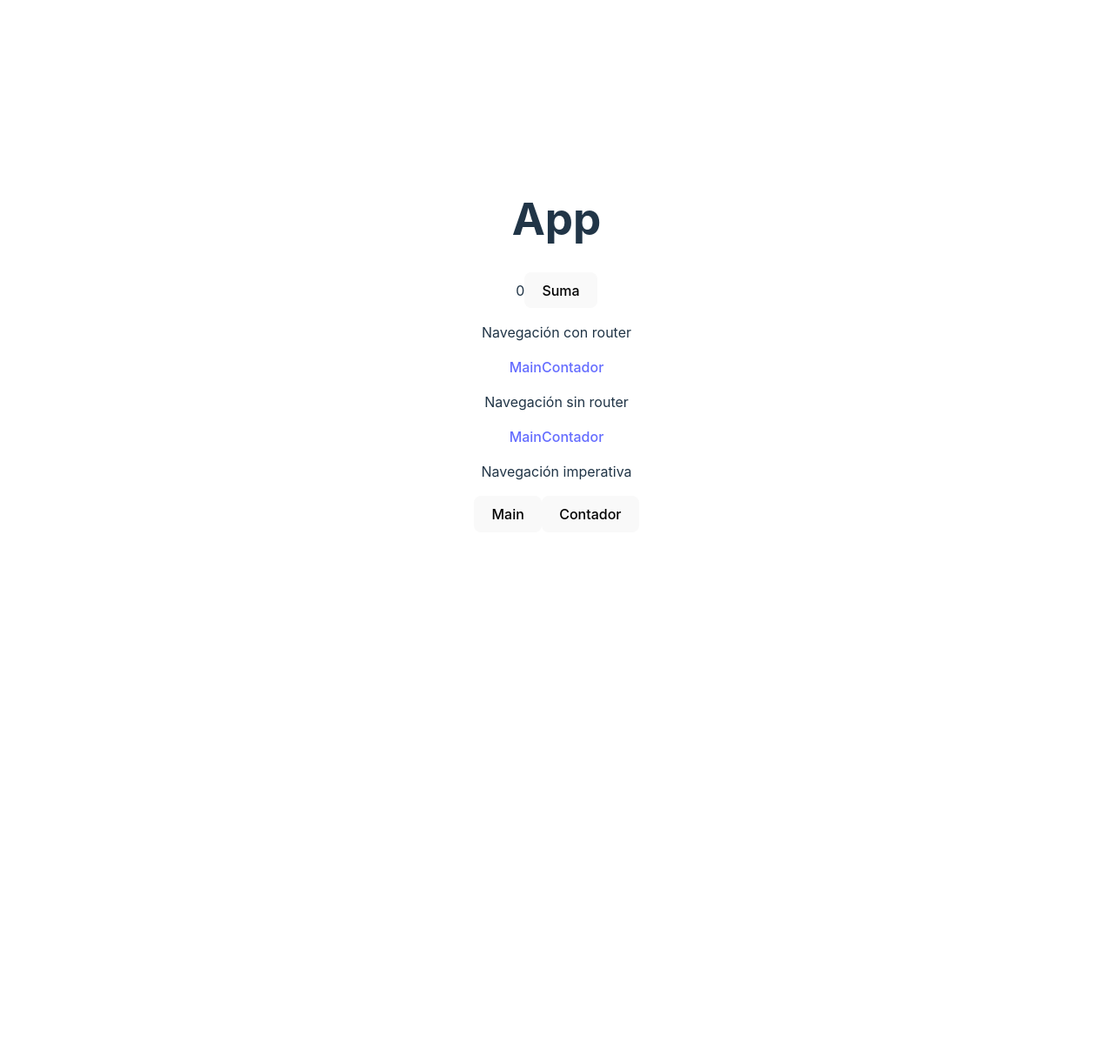
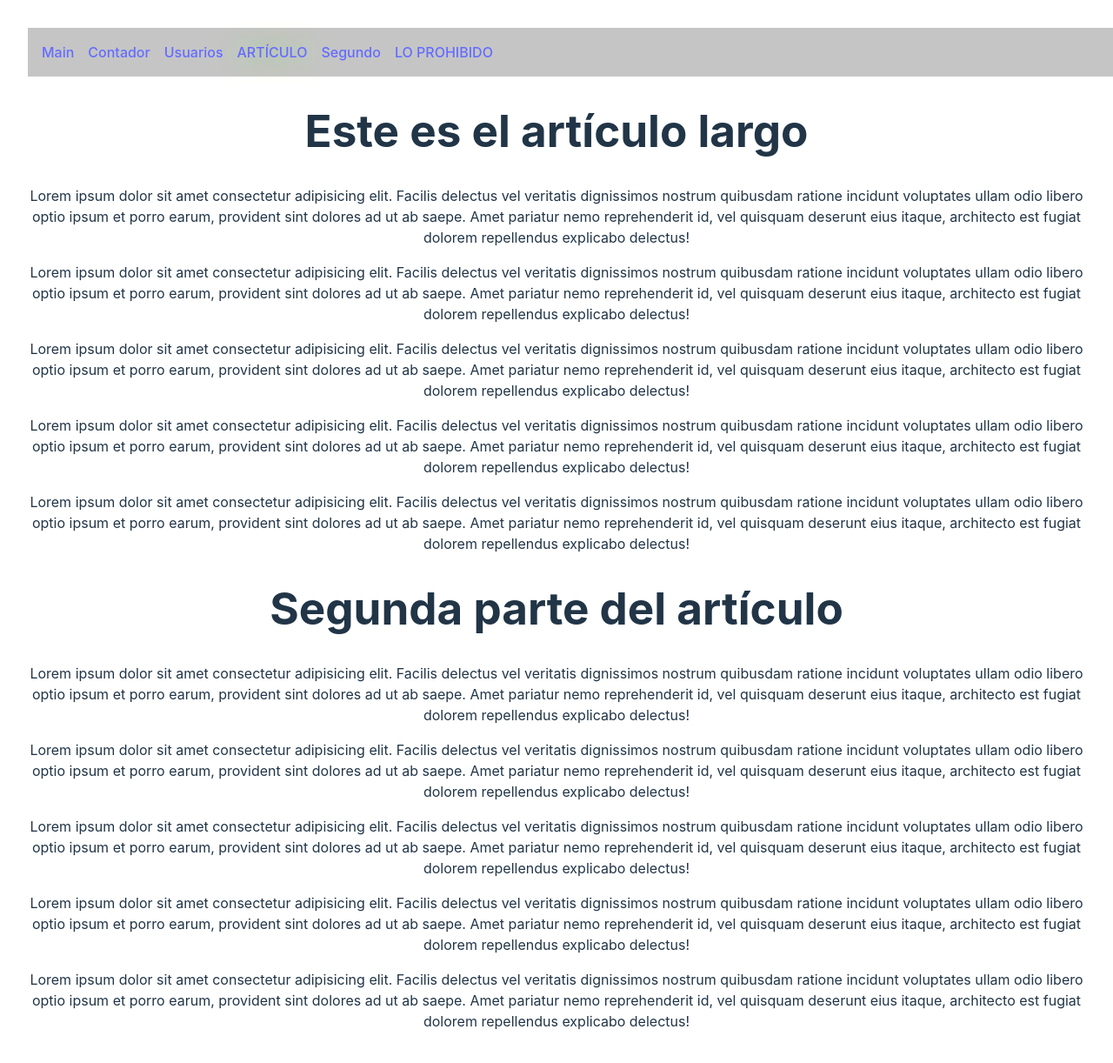
Before and after one commit to gorkavillara/curso-vue3ts-19-junio, a Vue app: page /articulo in a window 1280 px wide. Shown: the top 1222 px of the page at 87% size. Before the commit the page ends 800 px from the top, so only its background shows below. Built offline with nearby package versions, Linux system fonts and the light colour scheme.

Commit message:
Tema 12 - Terminando con las rutas lazy

```diff
--- a/src/App.vue
+++ b/src/App.vue
@@ -1,40 +1,55 @@
 <template>
-  <h1>App</h1>
-  <span>{{ contador }}</span>
-  <button @click="contador++">Suma</button>
+  <nav class="navbar">
+    <router-link to="/" active-class="link-activo">Main</router-link>
+    <!-- <router-link :to="{ path: '/contador' }"  active-class="link-activo">Contador</router-link> -->
+    <router-link :to="{ name: 'RutaContador' }" active-class="link-activo"
+      >Contador</router-link
+    >
+    <router-link to="/usuarios" active-class="link-activo"
+      >Usuarios</router-link
+    >
+    <router-link to="/articulo" active-class="link-activo"
+      >Artículo</router-link
+    >
+    <router-link :to="{ path: '/articulo', hash: '#segundaparte' }"
+      >Segundo</router-link
+    >
+    <router-link :to="{ path: '/prohibido' }"
+      >LO PROHIBIDO</router-link
+    >
+  </nav>
   <div>
-    <p>Navegación con router</p>
-    <router-link to="/" active-class="link-activo">Main</router-link>
-    <router-link to="/contador" active-class="link-activo">Contador</router-link>
+    <router-view v-slot="{ Component }">
+      <transition name="fade" mode="out-in">
+        <component :is="Component" />
+      </transition>
+    </router-view>
   </div>
-  <div>
-    <p>Navegación sin router</p>
-    <a href="/">Main</a>
-    <a href="/contador">Contador</a>
-  </div>
-  <div>
-    <p>Navegación imperativa</p>
-    <button @click="navegaImperativo('/')">Main</button>
-    <button @click="navegaImperativo('/contador')">Contador</button>
-  </div>
-  <router-view></router-view>
 </template>
 
-<script setup lang="ts">
-import { ref } from "vue";
-import { useRouter } from "vue-router";
-
-const contador = ref(0);
-const router = useRouter()
-
-const navegaImperativo = (path: string) => {
-    // Dirigirnos a la home
-    router.push({ path })
-}
-</script>
+<script setup lang="ts"></script>
 <style scoped>
 .link-activo {
-    text-transform: uppercase;
-    text-shadow: 0 0 2rem rgb(136, 255, 125);
+  text-transform: uppercase;
+  text-shadow: 0 0 2rem rgb(136, 255, 125);
+}
+
+.navbar {
+  width: 100%;
+  background-color: rgba(140, 140, 140, 0.5);
+  padding: 1rem;
+  display: flex;
+  gap: 1rem;
+}
+
+.fade-enter-active,
+.fade-leave-active {
+  transition: all 0.3s;
+}
+
+.fade-enter,
+.fade-leave-to {
+  opacity: 0;
+  transform: scale(0.9);
 }
 </style>
--- a/src/Main.vue
+++ b/src/Main.vue
@@ -1,10 +1,11 @@
 <template>
+  <div>
     <MiLoader />
+  </div>
 </template>
 
 <script setup lang="ts">
-import MiLoader from "./components/MiLoader.vue"
+import MiLoader from "./components/MiLoader.vue";
 </script>
 
-<style scoped>
-</style>
+<style scoped></style>
--- /dev/null
+++ b/src/assets/usuarios.ts
@@ -0,0 +1,25 @@
+interface Usuario {
+    id: number
+    nombre: string
+    email: string
+}
+
+const usuarios: Usuario[] = [
+    {
+        id: 1,
+        nombre: "Uno",
+        email: "uno@uno.com"
+    },
+    {
+        id: 2,
+        nombre: "Dos",
+        email: "dos@dos.com"
+    },
+    {
+        id: 3,
+        nombre: "Tres",
+        email: "tres@tres.com"
+    }
+]
+
+export default usuarios
--- /dev/null
+++ b/src/components/ArticuloLargo.vue
@@ -0,0 +1,83 @@
+<template>
+  <div>
+    <h1>Este es el artículo largo</h1>
+    <p>
+      Lorem ipsum dolor sit amet consectetur adipisicing elit. Facilis delectus
+      vel veritatis dignissimos nostrum quibusdam ratione incidunt voluptates
+      ullam odio libero optio ipsum et porro earum, provident sint dolores ad ut
+      ab saepe. Amet pariatur nemo reprehenderit id, vel quisquam deserunt eius
+      itaque, architecto est fugiat dolorem repellendus explicabo delectus!
+    </p>
+    <p>
+      Lorem ipsum dolor sit amet consectetur adipisicing elit. Facilis delectus
+      vel veritatis dignissimos nostrum quibusdam ratione incidunt voluptates
+      ullam odio libero optio ipsum et porro earum, provident sint dolores ad ut
+      ab saepe. Amet pariatur nemo reprehenderit id, vel quisquam deserunt eius
+      itaque, architecto est fugiat dolorem repellendus explicabo delectus!
+    </p>
+    <p>
+      Lorem ipsum dolor sit amet consectetur adipisicing elit. Facilis delectus
+      vel veritatis dignissimos nostrum quibusdam ratione incidunt voluptates
+      ullam odio libero optio ipsum et porro earum, provident sint dolores ad ut
+      ab saepe. Amet pariatur nemo reprehenderit id, vel quisquam deserunt eius
+      itaque, architecto est fugiat dolorem repellendus explicabo delectus!
+    </p>
+    <p>
+      Lorem ipsum dolor sit amet consectetur adipisicing elit. Facilis delectus
+      vel veritatis dignissimos nostrum quibusdam ratione incidunt voluptates
+      ullam odio libero optio ipsum et porro earum, provident sint dolores ad ut
+      ab saepe. Amet pariatur nemo reprehenderit id, vel quisquam deserunt eius
+      itaque, architecto est fugiat dolorem repellendus explicabo delectus!
+    </p>
+    <p>
+      Lorem ipsum dolor sit amet consectetur adipisicing elit. Facilis delectus
+      vel veritatis dignissimos nostrum quibusdam ratione incidunt voluptates
+      ullam odio libero optio ipsum et porro earum, provident sint dolores ad ut
+      ab saepe. Amet pariatur nemo reprehenderit id, vel quisquam deserunt eius
+      itaque, architecto est fugiat dolorem repellendus explicabo delectus!
+    </p>
+    <div>
+      <h1 id="segundaparte">Segunda parte del artículo</h1>
+      <p>
+        Lorem ipsum dolor sit amet consectetur adipisicing elit. Facilis
+        delectus vel veritatis dignissimos nostrum quibusdam ratione incidunt
+        voluptates ullam odio libero optio ipsum et porro earum, provident sint
+        dolores ad ut ab saepe. Amet pariatur nemo reprehenderit id, vel
+        quisquam deserunt eius itaque, architecto est fugiat dolorem repellendus
+        explicabo delectus!
+      </p>
+      <p>
+        Lorem ipsum dolor sit amet consectetur adipisicing elit. Facilis
+        delectus vel veritatis dignissimos nostrum quibusdam ratione incidunt
+        voluptates ullam odio libero optio ipsum et porro earum, provident sint
+        dolores ad ut ab saepe. Amet pariatur nemo reprehenderit id, vel
+        quisquam deserunt eius itaque, architecto est fugiat dolorem repellendus
+        explicabo delectus!
+      </p>
+      <p>
+        Lorem ipsum dolor sit amet consectetur adipisicing elit. Facilis
+        delectus vel veritatis dignissimos nostrum quibusdam ratione incidunt
+        voluptates ullam odio libero optio ipsum et porro earum, provident sint
+        dolores ad ut ab saepe. Amet pariatur nemo reprehenderit id, vel
+        quisquam deserunt eius itaque, architecto est fugiat dolorem repellendus
+        explicabo delectus!
+      </p>
+      <p>
+        Lorem ipsum dolor sit amet consectetur adipisicing elit. Facilis
+        delectus vel veritatis dignissimos nostrum quibusdam ratione incidunt
+        voluptates ullam odio libero optio ipsum et porro earum, provident sint
+        dolores ad ut ab saepe. Amet pariatur nemo reprehenderit id, vel
+        quisquam deserunt eius itaque, architecto est fugiat dolorem repellendus
+        explicabo delectus!
+      </p>
+      <p>
+        Lorem ipsum dolor sit amet consectetur adipisicing elit. Facilis
+        delectus vel veritatis dignissimos nostrum quibusdam ratione incidunt
+        voluptates ullam odio libero optio ipsum et porro earum, provident sint
+        dolores ad ut ab saepe. Amet pariatur nemo reprehenderit id, vel
+        quisquam deserunt eius itaque, architecto est fugiat dolorem repellendus
+        explicabo delectus!
+      </p>
+    </div>
+  </div>
+</template>
--- /dev/null
+++ b/src/components/ComponenteProhibido.vue
@@ -0,0 +1,5 @@
+<template>
+  <div>
+    <h2>Componente NSFW</h2>
+  </div>
+</template>
--- /dev/null
+++ b/src/components/DetallesUsuario.vue
@@ -0,0 +1,32 @@
+<template>
+    <div v-if="usuario !== null">
+        <h4>Detalles de usuario</h4>
+        <p><strong>Nombre:</strong> {{ usuario?.nombre }}</p>
+        <p><strong>Email:</strong> {{ usuario?.email }}</p>
+    </div>
+</template>
+
+<script setup lang="ts">
+// import { ref, computed } from "vue"
+import { useRoute } from "vue-router"
+import usuarios from "../assets/usuarios"
+
+// const usuario = null
+
+const route = useRoute()
+
+const { id } = route.params
+
+const usuario = usuarios.find(u => u.id.toString() === id)
+
+const { nuevonombre } = route.query
+
+console.log(nuevonombre)
+
+// console.log({ usuario })
+
+// const usuario = computed(() => {
+//     usuarios.find(u => u.id.toString() === id)
+// })
+
+</script>
--- a/src/components/MiContador.vue
+++ b/src/components/MiContador.vue
@@ -1,4 +1,5 @@
 <template>
+  <div>
     <h3>Mi contador</h3>
     <button @click="decrementaContador">Menos</button>
     <span>{{ contador }}</span>
@@ -6,6 +7,7 @@
     <button @click="dec2">Menos</button>
     <span>{{ cont2 }}</span>
     <button @click="inc2">Más</button>
+  </div>
 </template>
 
 <script setup lang="ts">
--- /dev/null
+++ b/src/components/MisUsuarios.vue
@@ -0,0 +1,24 @@
+<template>
+  <div>
+    <div v-for="usuario in usuarios" class="usuario">
+      <span>{{ usuario.id }}</span>
+      <span>{{ usuario.nombre }}</span>
+      <span>{{ usuario.email }}</span>
+      <router-link :to="`/usuarios/${usuario.id}`">Detalles</router-link>
+    </div>
+    <div>
+      <router-view></router-view>
+    </div>
+  </div>
+</template>
+
+<script setup lang="ts">
+import usuarios from "../assets/usuarios";
+</script>
+
+<style scoped>
+.usuario {
+  display: flex;
+  gap: 1rem;
+}
+</style>
--- a/src/index.ts
+++ b/src/index.ts
@@ -13,6 +13,12 @@
     routes,
     history: createWebHistory()
 })
+
+router.beforeEach((to, from, next) => {
+    console.log(`Estás viajando a la ruta ${to.path}`)
+    console.log(to.meta)
+    next()
+})
 app.use(router)
 
 app.use(MiPlugin)
--- a/src/routes/index.ts
+++ b/src/routes/index.ts
@@ -1,6 +1,12 @@
 import { RouteRecordRaw } from "vue-router"
 import Main from "../Main.vue"
-import MiContador from "../components/MiContador.vue"
+// import MiContador from "../components/MiContador.vue"
+// import MisUsuarios from "../components/MisUsuarios.vue"
+// import DetallesUsuario from "../components/DetallesUsuario.vue"
+import ArticuloLargo from "../components/ArticuloLargo.vue"
+import ComponenteProhibido from "../components/ComponenteProhibido.vue"
+
+const estaLogueado = () => Math.random() > 0.5
 
 const routes: RouteRecordRaw[] = [
     {
@@ -8,8 +14,49 @@
         component: Main
     },
     {
+        path: "/enlaceantiguo",
+        redirect: "/"
+    },
+    {
         path: "/contador",
-        component: MiContador
+        component: () => import("../components/MiContador.vue"),
+        name: "RutaContador"
+    },
+    {
+        path: "/usuarios",
+        // component: MisUsuarios,
+        component: () => import("../components/MisUsuarios.vue"),
+        // children: [{
+        //     path: ":id",
+        //     component: DetallesUsuario
+        // }]
+    },
+    {
+        path: "/usuarios/:id",
+        component: () => import("../components/DetallesUsuario.vue")
+    },
+    {
+        path: "/articulo",
+        component: ArticuloLargo
+    },
+    {
+        path: "/prohibido",
+        component: ComponenteProhibido,
+        meta: {
+            estaLogueado: estaLogueado()
+        },
+        beforeEnter(to, from, next) {
+            if (to.meta.estaLogueado as boolean) {
+                console.log("Estás logueado, tienes permiso para ver LO PROHIBIDO", to.path)
+                next()
+                return
+            }
+            console.log("NO estás logueado, no tienes permiso para ver LO PROHIBIDO")
+            next(from.path)
+        },
+        // beforeLeave() {
+
+        // }
     }
 ]
 
--- a/src/style.css
+++ b/src/style.css
@@ -26,7 +26,7 @@
 body {
   margin: 0;
   display: flex;
-  place-items: center;
+  /* place-items: center; */
   min-width: 320px;
   min-height: 100vh;
 }
```
Also changed, not shown: src/components/MiLoader.vue (+10 -8 lines). Lines whose indentation alone changed are shown as unchanged.
